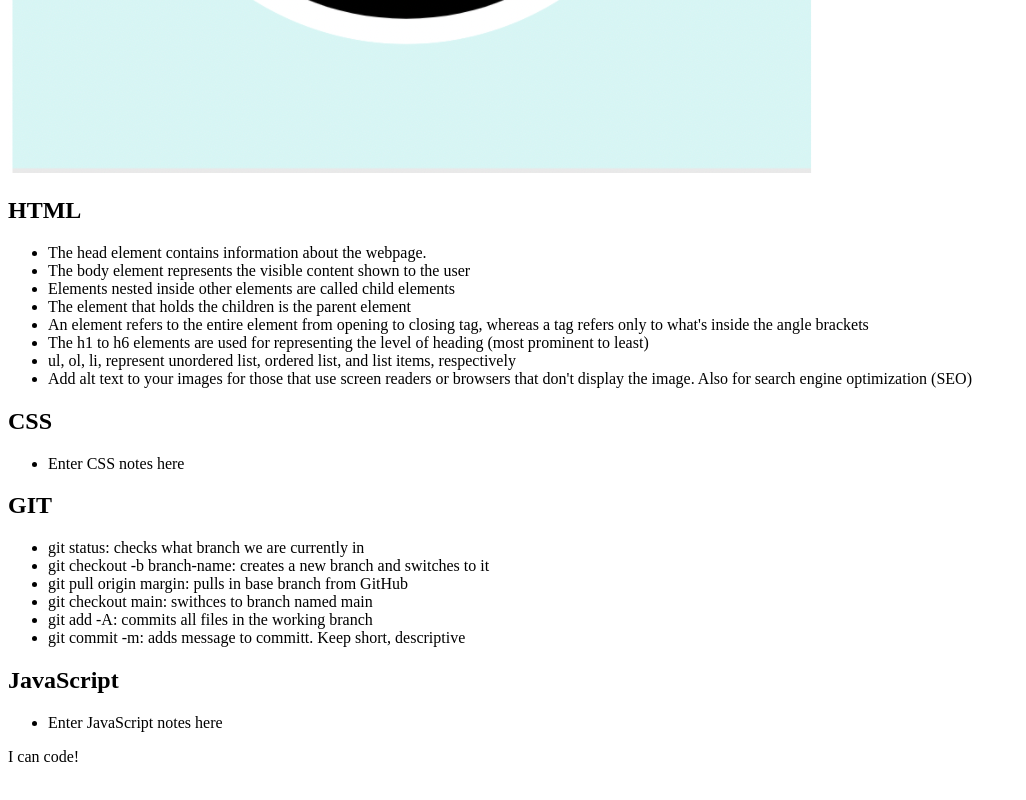
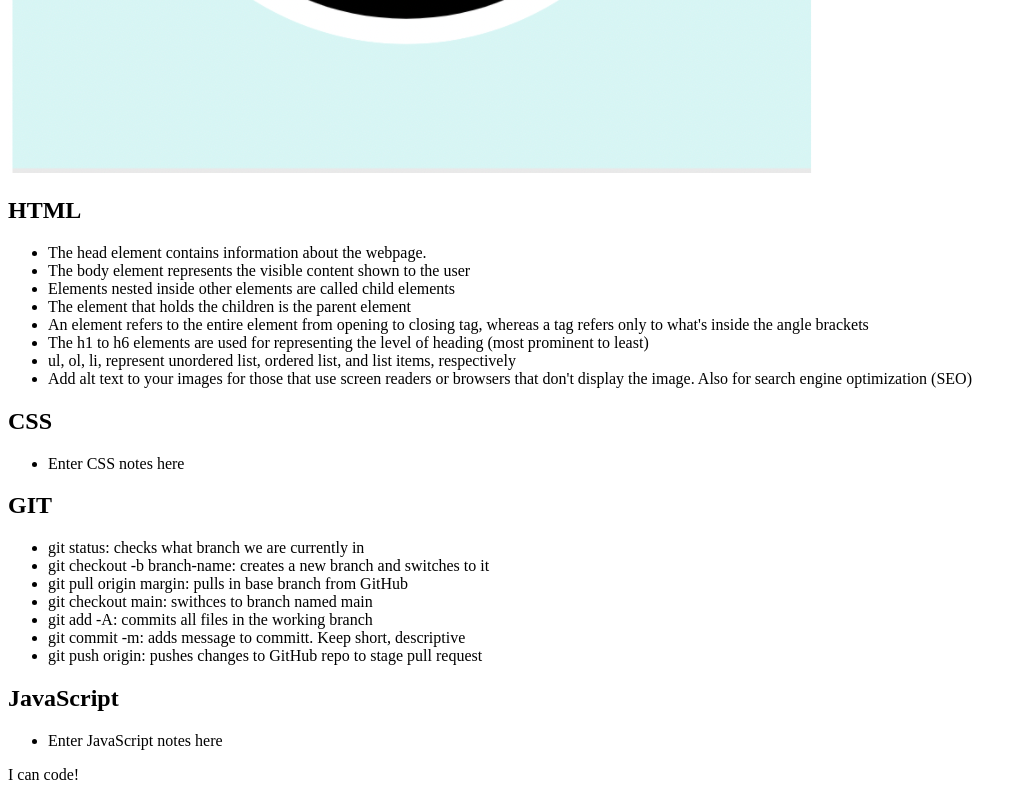
Before and after one commit to Makola001/prework-study-guide, a plain HTML site: page index.html in a window 1280 px wide. Shown: the part 683-1483 px from the top of the page, without its empty margins (0-1026 px from the left). Drawn offline with Linux system fonts and the light colour scheme.

Commit message:
added code to HTML file

```diff
--- a/index.html
+++ b/index.html
@@ -52,6 +52,7 @@
           <li>git checkout main: swithces to branch named main</li>
           <li>git add -A: commits all files in the working branch</li>
           <li>git commit -m: adds message to committ. Keep short, descriptive</li>
+          <li>git push origin: pushes changes to GitHub repo to stage pull request</li>
         </ul>
 
       </section>
```
